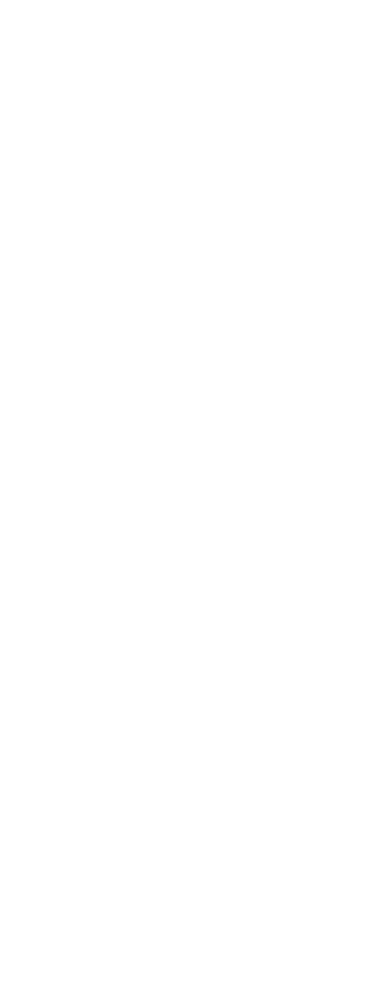
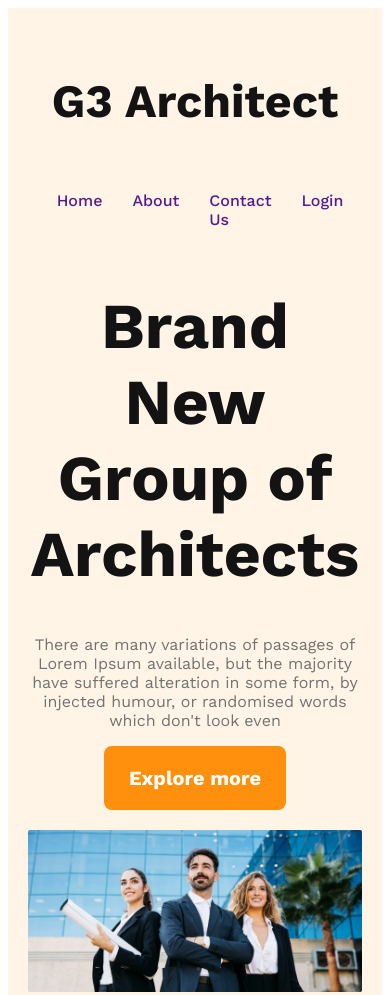
Before and after one commit to shammy46/g3-architect-website, a plain HTML site: page index.html in a window 390 px wide. Shown: the top 995 px of the page. Before the commit the page ends 844 px from the top, so only its background shows below. Drawn offline with nearby package versions, Linux system fonts and the light colour scheme.

Commit message:
finnished the header section with responsive for mobile and medium device

```diff
--- a/index.html
+++ b/index.html
@@ -1,11 +1,47 @@
 <!DOCTYPE html>
 <html lang="en">
+
 <head>
     <meta charset="UTF-8">
     <meta name="viewport" content="width=device-width, initial-scale=1.0">
-    <title>archect website</title>
+    <title>G3 Architects</title>
+    <link rel="stylesheet" href="styles/archiect.css">
+
 </head>
+
 <body>
+    <header>
+        <nav>
+            <h3 class="nav-title">G3 Architect</h3>
+            <ul>
+                <li><a href=""> Home</a></li>
+                <li><a href="">About</a></li>
+                <li><a href="">Contact Us</a></li>
+                <li><a href="">Login</a></li>
+            </ul>
+        </nav>
+        <div class="banner">
+            <div class="banner-content">
+                <h1 class="banner-title">Brand New
+                    Group of Architects</h1>
+                <p class="banner-description">There are many variations of passages of Lorem Ipsum available, but the
+                    majority have suffered alteration in some form, by injected humour, or randomised words which don't
+                    look even</p>
+                <button class="btn-primary">Explore more</button>
+
+            </div>
+            <img src="images/banner.png" alt="">
+        </div>
+
+
+    </header>
+    <main>
+
+    </main>
+    <footer>
+
+    </footer>
 
 </body>
+
 </html>
--- /dev/null
+++ b/styles/archiect.css
@@ -0,0 +1,103 @@
+@import url('https://fonts.googleapis.com/css2?family=Work+Sans:wght@400;500;700&display=swap');
+
+* {
+    font-family: 'Work Sans', sans-serif;
+}
+
+.btn-primary {
+    border-radius: 8px;
+    background: #FF900E;
+    border: 0;
+    padding: 20px 25px;
+    color: #FFF;
+    font-size: 1.25rem;
+    font-weight: 600;
+    cursor: pointer;
+}
+
+
+/* header style */
+header {
+    background: rgba(255, 144, 14, 0.10);
+    padding: 50px 240px;
+}
+
+nav {
+    display: flex;
+    justify-content: space-between;
+    align-items: center;
+}
+
+nav>ul {
+    display: flex;
+}
+
+nav li {
+    list-style: none;
+    margin-right: 30px;
+    font-weight: 500;
+    font-size: 1rem;
+}
+
+nav li a {
+    text-decoration: none
+}
+
+.nav-title {
+    font-size: 2.9rem;
+    font-weight: 700;
+    color: #131313;
+
+}
+
+/* banner styles */
+.banner-content {
+    max-width: 800px;
+    text-align: center;
+    margin: 0 auto;
+}
+
+.banner-title {
+    font-size: 4rem;
+    font-weight: 700;
+    color: #131313;
+}
+
+.banner-description {
+    color: #727272;
+}
+
+.banner img {
+    margin-top: 20px;
+    width: 100%;
+
+}
+
+/* responsive styles */
+
+/* mobile devices */
+
+@media screen and (max-width:576px) {
+
+    header {
+        padding: 20px;
+    }
+
+    nav {
+        flex-direction: column;
+    }
+
+}
+
+/* medium devices */
+
+@media screen and (min-width:576px) and (max-width:960px) {
+    header {
+        padding: 50px;
+    }
+
+    nav {
+        flex-direction: column;
+    }
+
+}
```
Also changed, not shown: images/architect.png (added), images/banner.png (added), images/icons/customers.png (added), images/icons/email.png (added), images/icons/projects.png (added), images/icons/ribon.png (added), images/sponsors/amazon.png (added), images/sponsors/figma.png (added), images/sponsors/google.png (added), images/sponsors/spotify.png (added), images/sponsors/telerama.png (added), images/team1.png (added), images/team2.png (added), images/team3.png (added), 1 more files.
